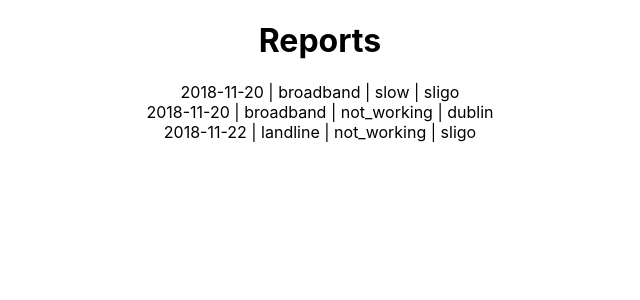
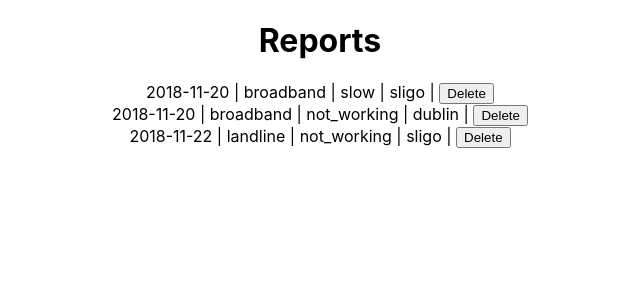
Before and after one commit to eimutis22/React-CRUD, a React (Create React App) app: page / in a window 1280 px wide. Shown: the top 300 px of the page, without its empty margins (320-960 px from the left). Built offline with nearby package versions, Linux system fonts and the light colour scheme.

Commit message:
CRUD - DELETE

```diff
--- a/src/App.js
+++ b/src/App.js
@@ -1,4 +1,5 @@
 import React, { Component } from 'react';
+import ReportItem from './ReportItem';
 import './App.css';
 
 const reports = [
@@ -36,18 +37,31 @@ class App extends Component {
     super(props);
 
     this.state = {
-      reports: []
+      reports: JSON.parse(localStorage.getItem('reports'))
     };
+
+    this.onDelete = this.onDelete.bind(this);
   }
 
   componentWillMount() {
-    this.getReports();
+    const reports = this.getReports();
+
+    this.setState({reports});
   }
 
   getReports() {
-    const localReports = JSON.parse(localStorage.getItem('reports'));
-    this.state.reports = localReports;
-    console.log('Reports: ', this.state.reports);
+    return this.state.reports;
+  }
+
+  onDelete(id) {
+    const reports = this.getReports();
+
+    const filteredReports = reports.filter(report => {
+      return report.id != id;
+    });
+
+    this.setState({ reports: filteredReports });
+    console.log(filteredReports);
   }
 
   render() {
@@ -57,9 +71,11 @@ class App extends Component {
         {
           this.state.reports.map(report => {
             return(
-              <div key={report.id}>
-                <span>{report.timestamp}</span> | <span>{report.product}</span> | <span>{report.issue}</span> | <span>{report.town}</span>
-              </div>
+              <ReportItem
+                key={report.id}
+                {...report}
+                onDelete={this.onDelete}
+              />
             );
           })
         }
--- /dev/null
+++ b/src/ReportItem.js
@@ -0,0 +1,32 @@
+import React, { Component } from 'react';
+
+class ReportItem extends Component {
+
+  constructor(props) {
+    super(props);
+
+    this.onDelete = this.onDelete.bind(this);
+  }
+
+  onDelete() {
+    const {onDelete, id} = this.props;
+
+    onDelete(id);
+  }
+
+  render() {
+    const {id, timestamp, product, issue, town} = this.props;
+
+    return (
+      <div>
+        <span>{timestamp}</span> {' | '}
+        <span>{product}</span> {' | '}
+        <span>{issue}</span> {' | '}
+        <span>{town}</span> {' | '}
+        <button onClick={this.onDelete}>Delete</button>
+      </div>
+    );
+  }
+}
+
+export default ReportItem;
```
